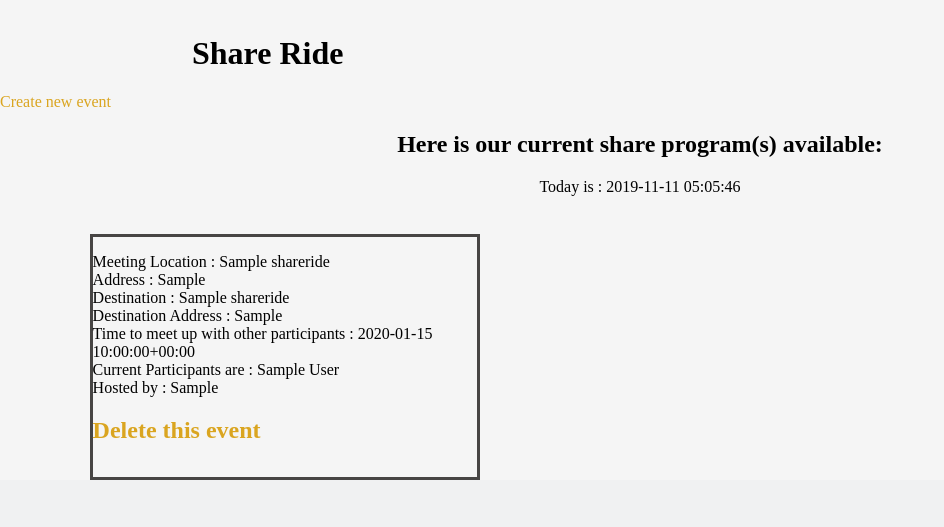
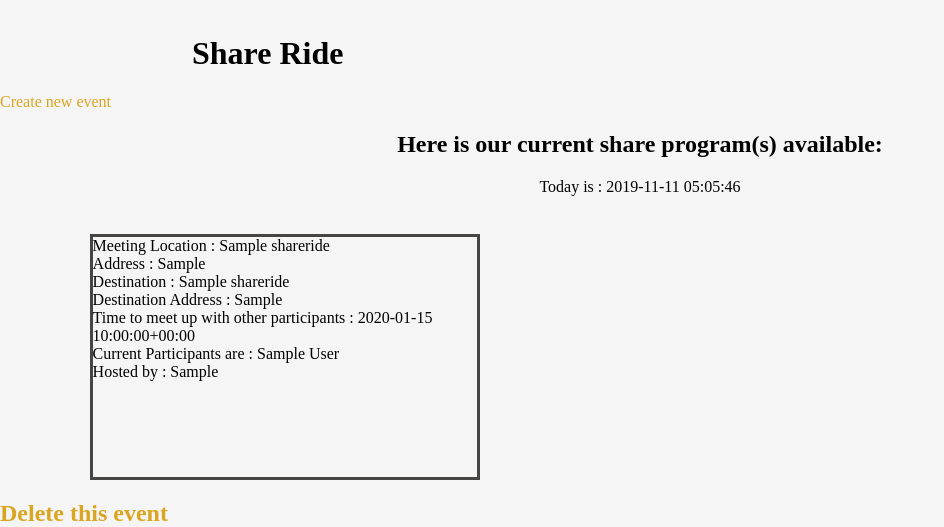
Before and after one commit to bameethanida/BetterTogether, a Django app: page /shareride/ in a window 1280 px wide. Shown: the part 467-994 px from the top of the page, without its empty margins (0-944 px from the left). Before the commit the page ends 947 px from the top, so only its background shows below. Run offline with Django 3.2, Linux system fonts and the light colour scheme; tables that the repository leaves empty hold one stand-in row (values such as "Sample post").

Commit message:
edit show event information

```diff
--- a/BetterTogetherApp/static/css/shareride-index-style.css
+++ b/BetterTogetherApp/static/css/shareride-index-style.css
@@ -47,7 +47,22 @@
     margin-left: 80%;
 }
 
-.container {
+/* .container {
+    margin-top: 3%;
+    margin-left: 7%;
+    border: solid 3px #474544;
+    height: 30%;
+    width: 30%;
+    position: relative;
+} */
+
+a:-webkit-any-link {
+    color: goldenrod;
+    cursor: pointer;
+    text-decoration: none;
+}
+
+#share_ride_list {
     margin-top: 3%;
     margin-left: 7%;
     border: solid 3px #474544;
@@ -55,9 +70,3 @@
     width: 30%;
     position: relative;
 }
-
-a:-webkit-any-link {
-    color: goldenrod;
-    cursor: pointer;
-    text-decoration: none;
-}
--- a/BetterTogetherApp/templates/BetterTogetherApp/share_ride_index.html
+++ b/BetterTogetherApp/templates/BetterTogetherApp/share_ride_index.html
@@ -31,7 +31,7 @@
                 {% if share_ride %}
                 <div class="container">
                     {% for object in share_ride %}
-                    <p> {{ object.get_location_name }}
+                    <p id="share_ride_list"> {{ object.get_location_name }}
                         <br> {{ object.get_location }}
                         <br> {{ object.get_destination_name }}
                         <br> {{ object.get_destination }}
```
